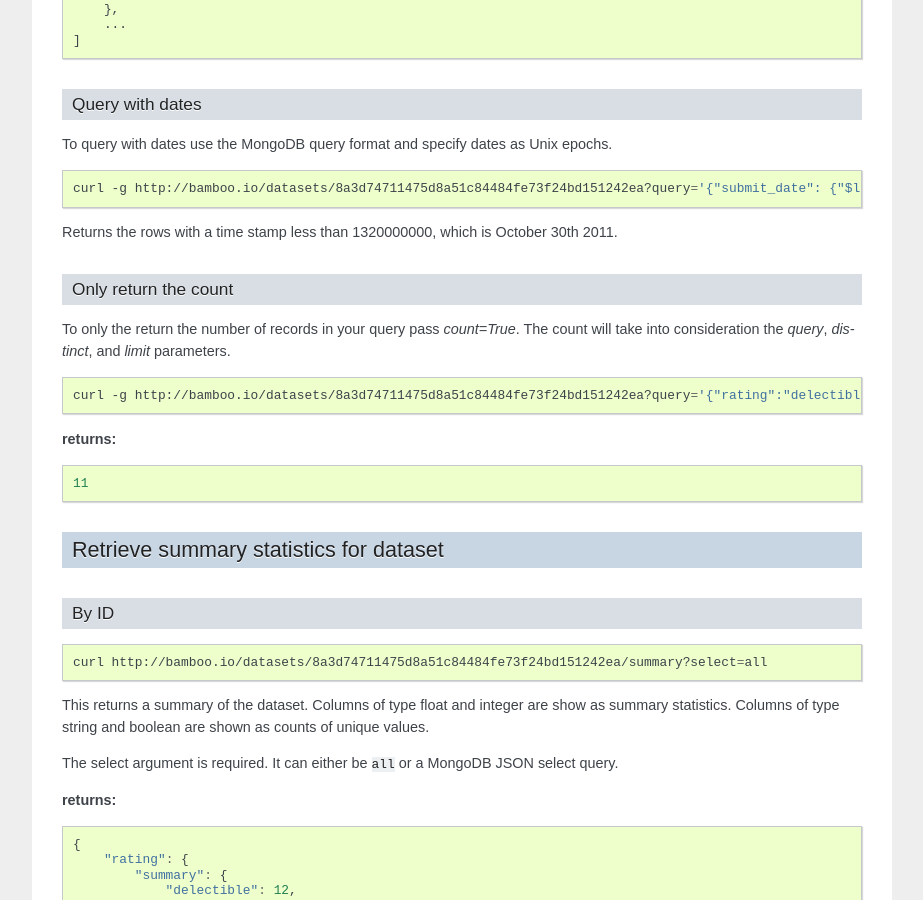
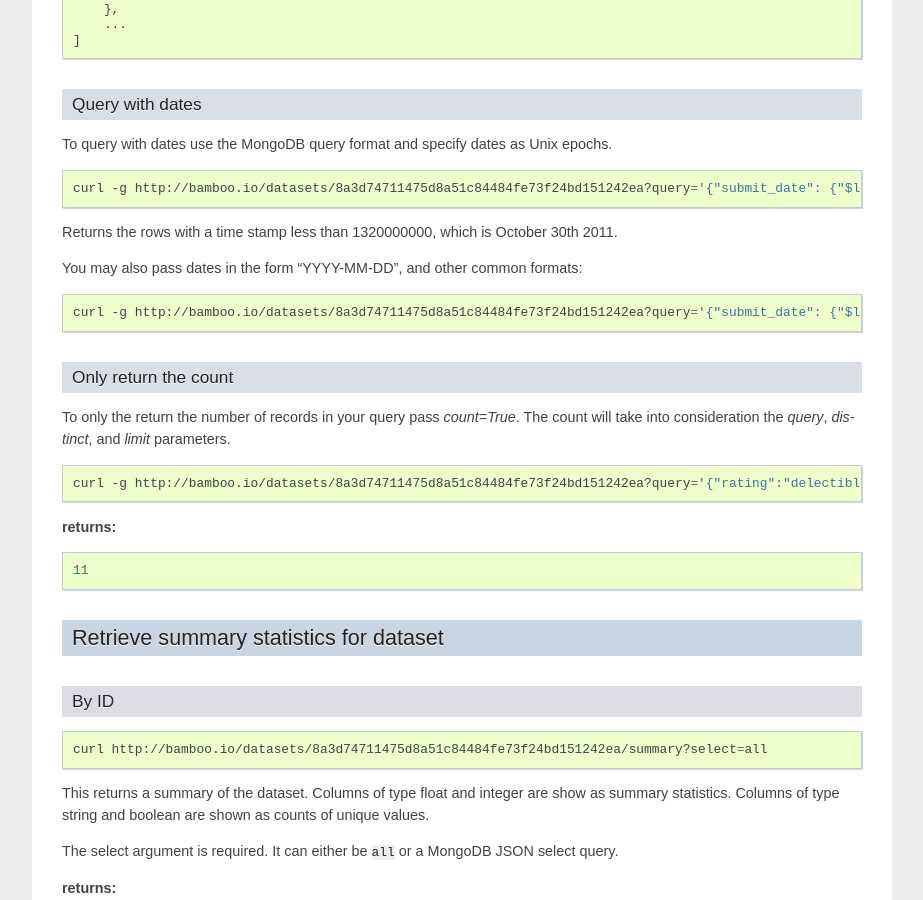
Before and after one commit to pld/bamboo, a Sphinx documentation site: the page built from docs/basic_commands.rst, in a window 1280 px wide and 900 px high, scrolled down 4585 px. Shown: the whole window, without its empty margins (198-1121 px from the left). Built offline with Sphinx 7.4.7, drawn with Linux system fonts in a browser that asks for light colours; formulas are drawn with MathJax 3.

Commit message:
examples of text dates

```diff
--- a/docs/basic_commands.rst
+++ b/docs/basic_commands.rst
@@ -310,6 +310,12 @@ epochs.
 
 Returns the rows with a time stamp less than 1320000000, which is October 30th
 2011.
+
+You may also pass dates in the form "YYYY-MM-DD", and other common formats:
+
+.. code-block:: sh
+
+    curl -g http://bamboo.io/datasets/8a3d74711475d8a51c84484fe73f24bd151242ea?query='{"submit_date": {"$lt": "2011-10-30"}'
 
 Only return the count
 ^^^^^^^^^^^^^^^^^^^^^
--- a/docs/plotting.rst
+++ b/docs/plotting.rst
@@ -41,7 +41,7 @@ Meal cost grouped by rating over time
   :target: http://bamboo.io/datasets/1c0461bdd4eb486ebe5f6f5f3a179790/plot?select={%22amount%22:1}&group=food_type&index=submit_date&query={%22amount%22:{%22$lt%22:400},%22submit_date%22:{%22$gt%22:1355011200}}&plot_type=area
 
 
-Click for an `interactive version <http://bamboo.io/datasets/1c0461bdd4eb486ebe5f6f5f3a179790/plot?select={%22amount%22:1}&group=food_type&index=submit_date&query={%22amount%22:{%22$lt%22:400},%22submit_date%22:{%22$gt%22:1355011200}}&plot_type=area>`_.
+Click for an `interactive version <http://bamboo.io/datasets/1c0461bdd4eb486ebe5f6f5f3a179790/plot?select={%22amount%22:1}&group=food_type&index=submit_date&query={%22amount%22:{%22$lt%22:400},%22submit_date%22:{%22$gt%22:"2012-12-09"}}&plot_type=area>`_.
 
 .. note::
 
```
Also changed, not shown: other parts of docs/plotting.rst (+1 -1 lines).
